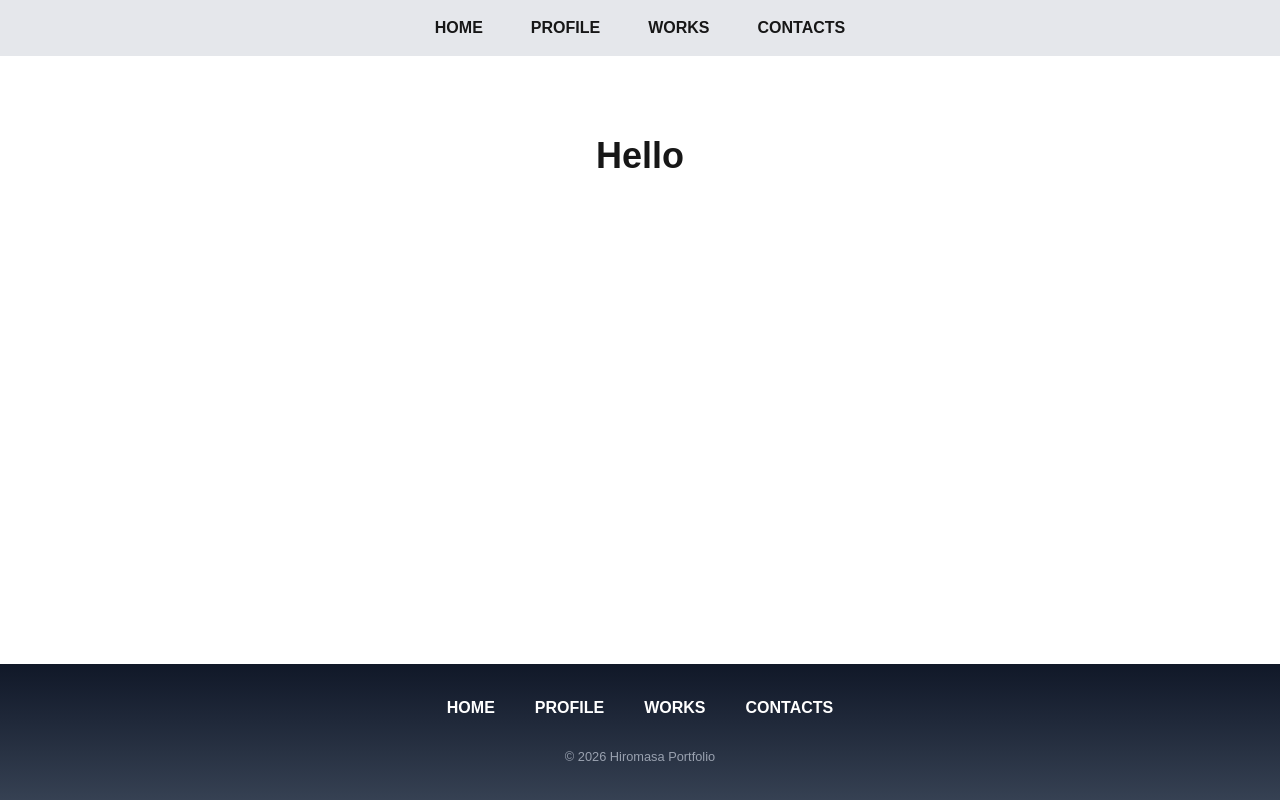
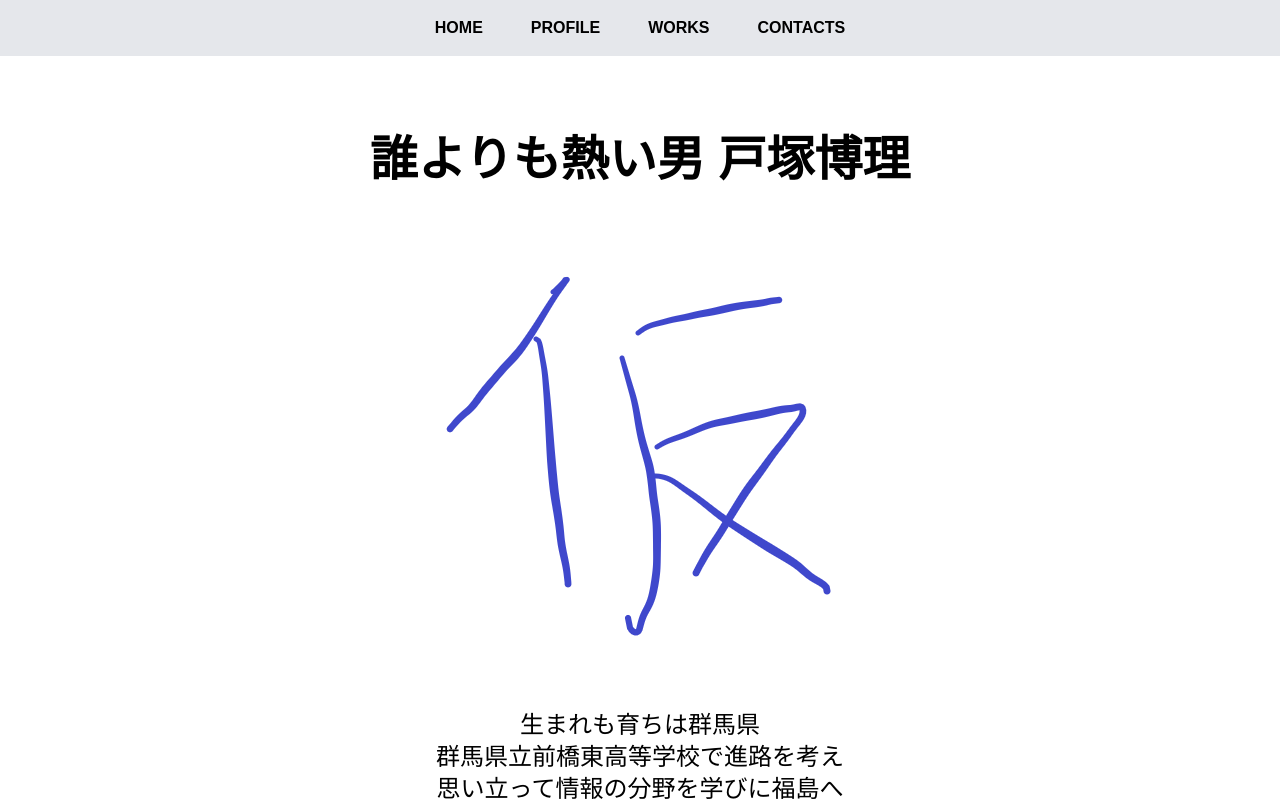
Before and after one commit to hiromasa55/hiromasa-portfolio, a Next.js app: page / in a window 1280 px wide. Shown: the top 801 px of the page. Built offline with nearby package versions, Linux system fonts and the light colour scheme.

Commit message:
add home-content

```diff
--- a/src/app/layout.tsx
+++ b/src/app/layout.tsx
@@ -33,7 +33,7 @@ export default function RootLayout({
     >
       <body className="min-h-full flex flex-col">
         <Header/>
-        <main className="flex-1">
+        <main className="flex-1 text-black">
           {children}
         </main>
         <Fotter/>
--- a/src/app/page.tsx
+++ b/src/app/page.tsx
@@ -1,7 +1,19 @@
+import myPhoto from "./self-portrait.png";
+
 export default function Home() {
   return (
-    <div className="text-4xl font-bold text-center mt-20">
-      Hello
+    <div className="text-4xl  text-center mt-20 justify-center">
+      <h1 className="
+        font-bold
+        text-5xl
+        ">誰よりも熱い男 戸塚博理</h1>
+      <img src={myPhoto.src} alt="self-portrait" className="mx-auto my-6"/>
+      <p className="text-2xl mb-10">生まれも育ちは群馬県<br/>
+        群馬県立前橋東高等学校で進路を考え<br />
+        思い立って情報の分野を学びに福島へ<br />
+        分からないを分かるまで追求する精神を大切に<br />
+        趣味のイラスト制作やプログラミングを毎日頑張ります
+      </p>
     </div>
   )
 }
--- a/src/components/Header.tsx
+++ b/src/components/Header.tsx
@@ -2,7 +2,7 @@ import Link from "next/link";
 
 export default function Header() {
   return (
-    <header className="bg-gray-200">
+    <header className="bg-gray-200 text-black">
       <nav>
         <ul>
           <div className="p-4 flex justify-center gap-12 font-bold">
```
Also changed, not shown: src/app/self-portrait.png (added).
